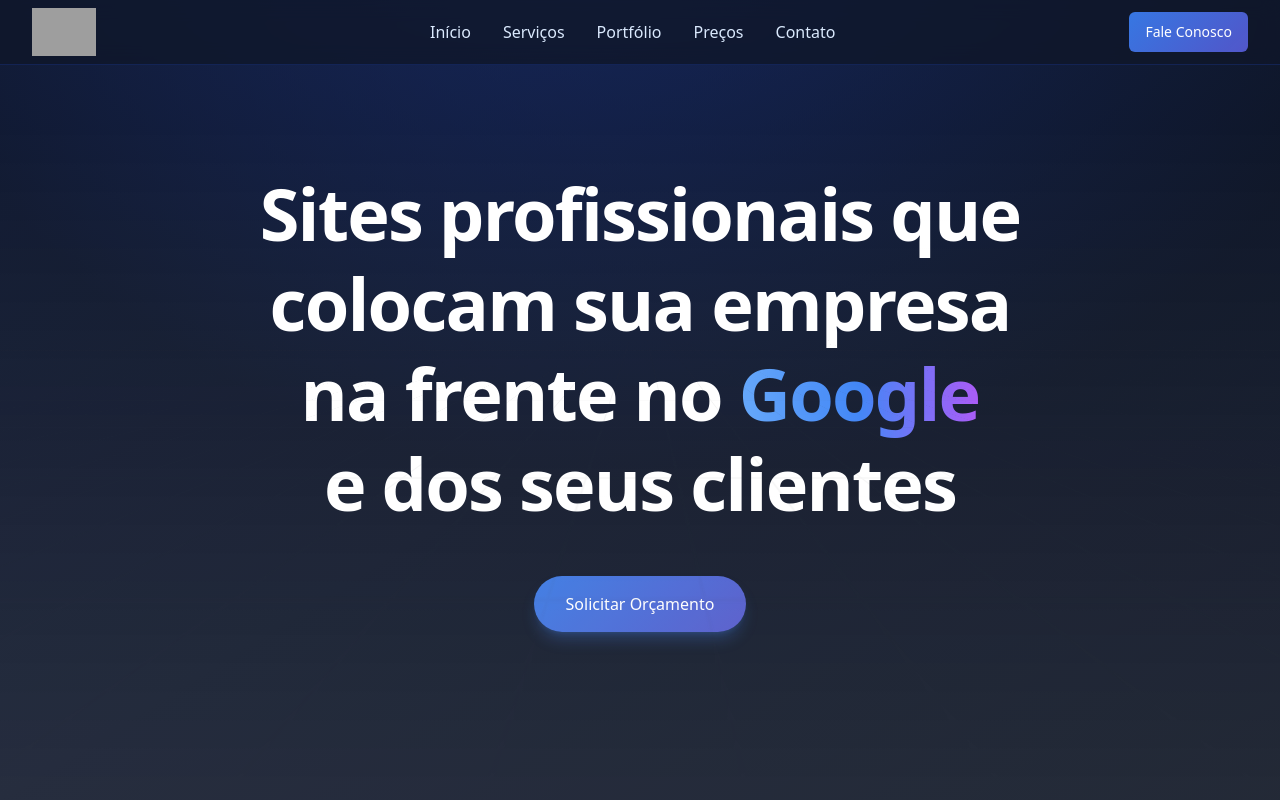
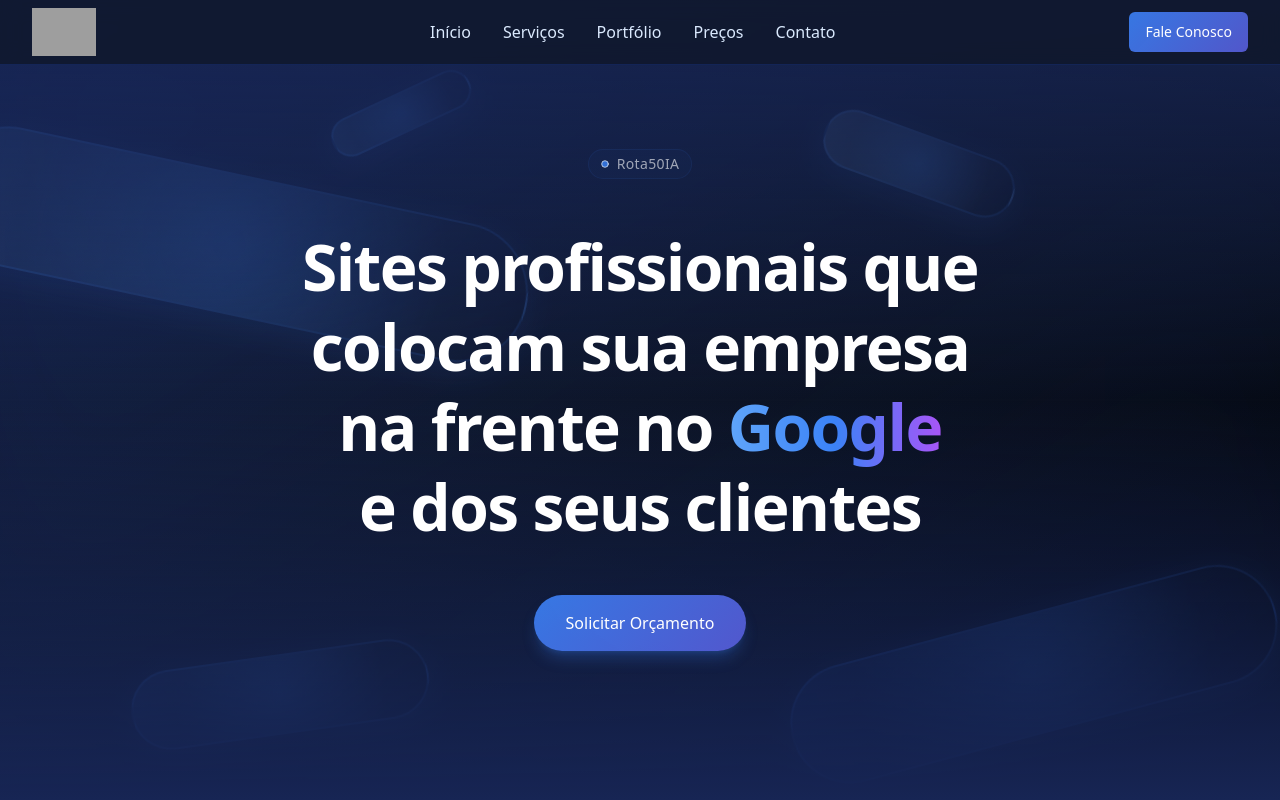
Before and after one commit to edilson-morais/sites-profissionais-rota50ia-edit-2, a React (Vite) app: page / in a window 1280 px wide. Shown: the top 800 px of the page. Built offline with nearby package versions, Linux system fonts and the light colour scheme; grey boxes are pictures that could not be loaded.

Commit message:
Update hero background
Updated the hero section background to use the new UI component. The dark blue color scheme is maintained.

```diff
--- a/package.json
+++ b/package.json
@@ -45,6 +45,7 @@
     "cmdk": "^1.1.1",
     "date-fns": "^3.6.0",
     "embla-carousel-react": "^8.6.0",
+    "framer-motion": "^12.23.12",
     "input-otp": "^1.4.2",
     "lucide-react": "^0.462.0",
     "next-themes": "^0.3.0",
--- a/src/components/ui/hero-section-demo.tsx
+++ b/src/components/ui/hero-section-demo.tsx
@@ -1,25 +1,16 @@
-import { HeroSection } from "@/components/ui/hero-section-dark"
+
+import { HeroGeometric } from "@/components/ui/shape-landing-hero"
 
 function HeroSectionDemo() {
   return (
     <div className="animate-fade-in">
-      <HeroSection
-        title="Sites profissionais que colocam sua empresa"
-        subtitle={{
-          regular: "na frente no ",
-          gradient: "Google",
-        }}
+      <HeroGeometric
+        badge="Rota50IA"
+        title1="Sites profissionais que colocam sua empresa"
+        title2="na frente no Google"
         description="e dos seus clientes"
         ctaText="Solicitar Orçamento"
         ctaHref="#contact"
-        bottomImage={undefined}
-        gridOptions={{
-          angle: 65,
-          opacity: 0.1,
-          cellSize: 50,
-          lightLineColor: "#2a2a2a",
-          darkLineColor: "#1a1a1a",
-        }}
       />
     </div>
   )
--- /dev/null
+++ b/src/components/ui/shape-landing-hero.tsx
@@ -0,0 +1,207 @@
+
+"use client";
+
+import { motion } from "framer-motion";
+import { Circle } from "lucide-react";
+import { cn } from "@/lib/utils";
+
+function ElegantShape({
+    className,
+    delay = 0,
+    width = 400,
+    height = 100,
+    rotate = 0,
+    gradient = "from-blue-500/[0.08]",
+}: {
+    className?: string;
+    delay?: number;
+    width?: number;
+    height?: number;
+    rotate?: number;
+    gradient?: string;
+}) {
+    return (
+        <motion.div
+            initial={{
+                opacity: 0,
+                y: -150,
+                rotate: rotate - 15,
+            }}
+            animate={{
+                opacity: 1,
+                y: 0,
+                rotate: rotate,
+            }}
+            transition={{
+                duration: 2.4,
+                delay,
+                ease: [0.23, 0.86, 0.39, 0.96],
+                opacity: { duration: 1.2 },
+            }}
+            className={cn("absolute", className)}
+        >
+            <motion.div
+                animate={{
+                    y: [0, 15, 0],
+                }}
+                transition={{
+                    duration: 12,
+                    repeat: Number.POSITIVE_INFINITY,
+                    ease: "easeInOut",
+                }}
+                style={{
+                    width,
+                    height,
+                }}
+                className="relative"
+            >
+                <div
+                    className={cn(
+                        "absolute inset-0 rounded-full",
+                        "bg-gradient-to-r to-transparent",
+                        gradient,
+                        "backdrop-blur-[2px] border-2 border-blue-500/[0.15]",
+                        "shadow-[0_8px_32px_0_rgba(59,130,246,0.1)]",
+                        "after:absolute after:inset-0 after:rounded-full",
+                        "after:bg-[radial-gradient(circle_at_50%_50%,rgba(59,130,246,0.2),transparent_70%)]"
+                    )}
+                />
+            </motion.div>
+        </motion.div>
+    );
+}
+
+function HeroGeometric({
+    badge = "Rota50IA",
+    title1 = "Sites profissionais que colocam sua empresa",
+    title2 = "na frente no Google",
+    description = "e dos seus clientes",
+    ctaText = "Solicitar Orçamento",
+    ctaHref = "#contact",
+}: {
+    badge?: string;
+    title1?: string;
+    title2?: string;
+    description?: string;
+    ctaText?: string;
+    ctaHref?: string;
+}) {
+    const fadeUpVariants = {
+        hidden: { opacity: 0, y: 30 },
+        visible: (i: number) => ({
+            opacity: 1,
+            y: 0,
+            transition: {
+                duration: 1,
+                delay: 0.5 + i * 0.2,
+                ease: [0.25, 0.4, 0.25, 1],
+            },
+        }),
+    };
+
+    return (
+        <div className="relative min-h-screen w-full flex items-center justify-center overflow-hidden bg-gradient-to-br from-blue-950 via-slate-900 to-black">
+            <div className="absolute inset-0 bg-gradient-to-br from-blue-500/[0.05] via-transparent to-blue-700/[0.05] blur-3xl" />
+
+            <div className="absolute inset-0 overflow-hidden">
+                <ElegantShape
+                    delay={0.3}
+                    width={600}
+                    height={140}
+                    rotate={12}
+                    gradient="from-blue-400/[0.15]"
+                    className="left-[-10%] md:left-[-5%] top-[15%] md:top-[20%]"
+                />
+
+                <ElegantShape
+                    delay={0.5}
+                    width={500}
+                    height={120}
+                    rotate={-15}
+                    gradient="from-blue-600/[0.15]"
+                    className="right-[-5%] md:right-[0%] top-[70%] md:top-[75%]"
+                />
+
+                <ElegantShape
+                    delay={0.4}
+                    width={300}
+                    height={80}
+                    rotate={-8}
+                    gradient="from-blue-500/[0.15]"
+                    className="left-[5%] md:left-[10%] bottom-[5%] md:bottom-[10%]"
+                />
+
+                <ElegantShape
+                    delay={0.6}
+                    width={200}
+                    height={60}
+                    rotate={20}
+                    gradient="from-blue-300/[0.15]"
+                    className="right-[15%] md:right-[20%] top-[10%] md:top-[15%]"
+                />
+
+                <ElegantShape
+                    delay={0.7}
+                    width={150}
+                    height={40}
+                    rotate={-25}
+                    gradient="from-blue-400/[0.15]"
+                    className="left-[20%] md:left-[25%] top-[5%] md:top-[10%]"
+                />
+            </div>
+
+            <div className="relative z-10 container mx-auto px-4 md:px-6">
+                <div className="max-w-4xl mx-auto text-center">
+                    <motion.div
+                        custom={0}
+                        variants={fadeUpVariants}
+                        initial="hidden"
+                        animate="visible"
+                        className="inline-flex items-center gap-2 px-3 py-1 rounded-full bg-blue-500/[0.03] border border-blue-500/[0.08] mb-8 md:mb-12"
+                    >
+                        <Circle className="h-2 w-2 fill-blue-500/80" />
+                        <span className="text-sm text-white/60 tracking-wide">
+                            {badge}
+                        </span>
+                    </motion.div>
+
+                    <motion.div
+                        custom={1}
+                        variants={fadeUpVariants}
+                        initial="hidden"
+                        animate="visible"
+                    >
+                        <h1 className="text-[35px] md:text-[2.5rem] lg:text-[4rem] xl:text-[4rem] font-bold mb-6 md:mb-8 tracking-tight leading-tight">
+                            <span className="text-white">
+                                {title1}
+                            </span>
+                            <br />
+                            <span className="text-white">{title2.split("Google")[0]}</span>
+                            <span className="bg-gradient-to-r from-blue-400 via-blue-500 to-purple-500 bg-clip-text text-transparent">
+                                Google
+                            </span>
+                            <br />
+                            <span className="text-white">{description}</span>
+                        </h1>
+                    </motion.div>
+
+                    <motion.div
+                        custom={2}
+                        variants={fadeUpVariants}
+                        initial="hidden"
+                        animate="visible"
+                        className="pt-4"
+                    >
+                        <a href={ctaHref} className="inline-flex items-center justify-center px-8 py-4 text-base font-medium text-white bg-gradient-button rounded-full hover:scale-105 transition-all duration-300 shadow-lg shadow-blue-500/25 focus:outline-none focus:ring-2 focus:ring-blue-500 focus:ring-offset-2 focus:ring-offset-slate-900">
+                            {ctaText}
+                        </a>
+                    </motion.div>
+                </div>
+            </div>
+
+            <div className="absolute inset-0 bg-gradient-to-t from-blue-950 via-transparent to-blue-950/80 pointer-events-none" />
+        </div>
+    );
+}
+
+export { HeroGeometric };
```
Also changed, not shown: 1 other file (tests, documents, lock files or other folders).
